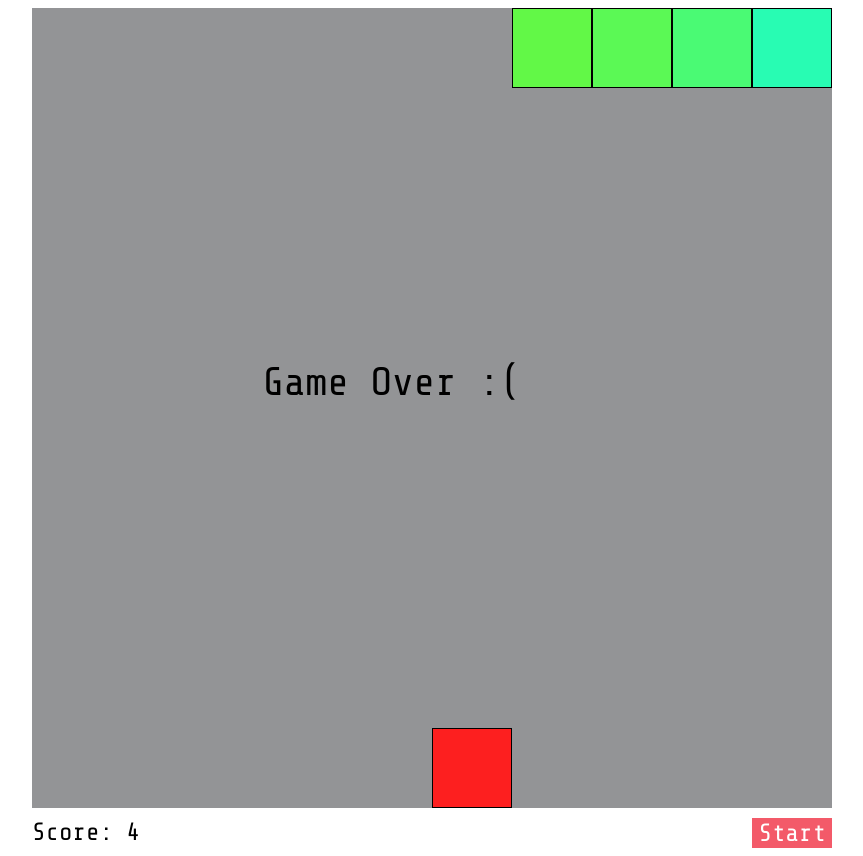
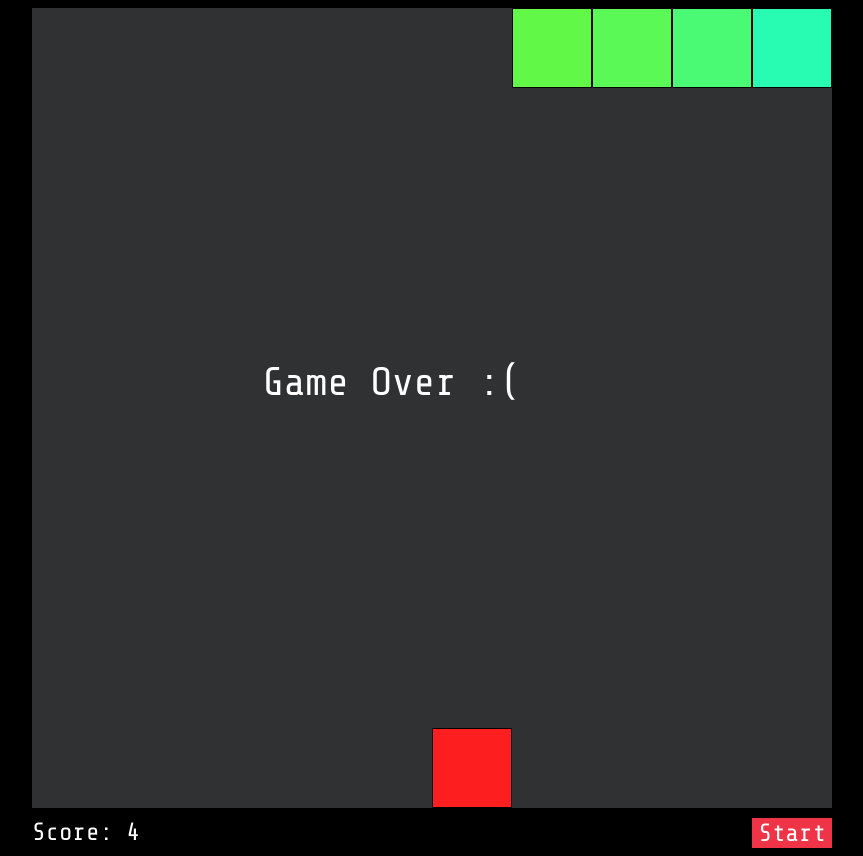
Before and after one commit to mckimssongg/SSnake, a plain HTML site: page index.html in a window 1280 px wide. Both pictures are taken after a click on the button "Start". Shown: the whole page, without its empty margins (208-1071 px from the left). Drawn offline with nearby package versions, Linux system fonts and the light colour scheme.

Commit message:
Add files via upload

```diff
--- a/Estilos.css
+++ b/Estilos.css
@@ -1,5 +1,9 @@
 * {
+    color: white;
     font-family: 'Share Tech Mono', monospace;
+}
+body{
+    background-color: black;
 }
 
 #board, .boardInfo {
@@ -35,7 +39,7 @@
 }
 
 #start {
-    background-color: #f35a69;
+    background-color: #f03447;
     border: none;
     color: white;
 }
@@ -49,7 +53,7 @@
 }
 
 .emptySquare {
-    background-color: #2e2f3383;
+    background-color: #38393bde;
 }
 
 .snakeSquare {
@@ -73,7 +77,3 @@
     background-color: #fd1f1f;
     border: 1px solid #000;
 }
-
-.flechas{
-    border: 2px solid black
-}
```
